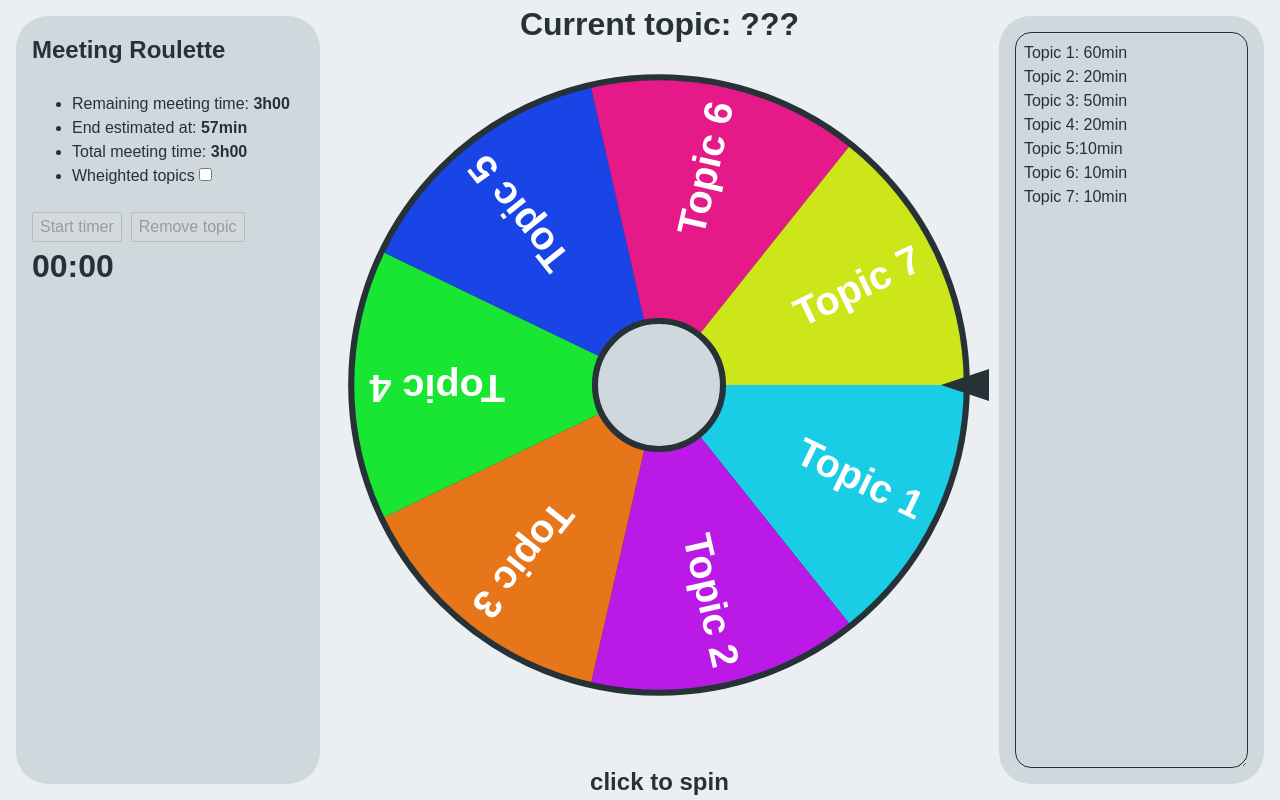
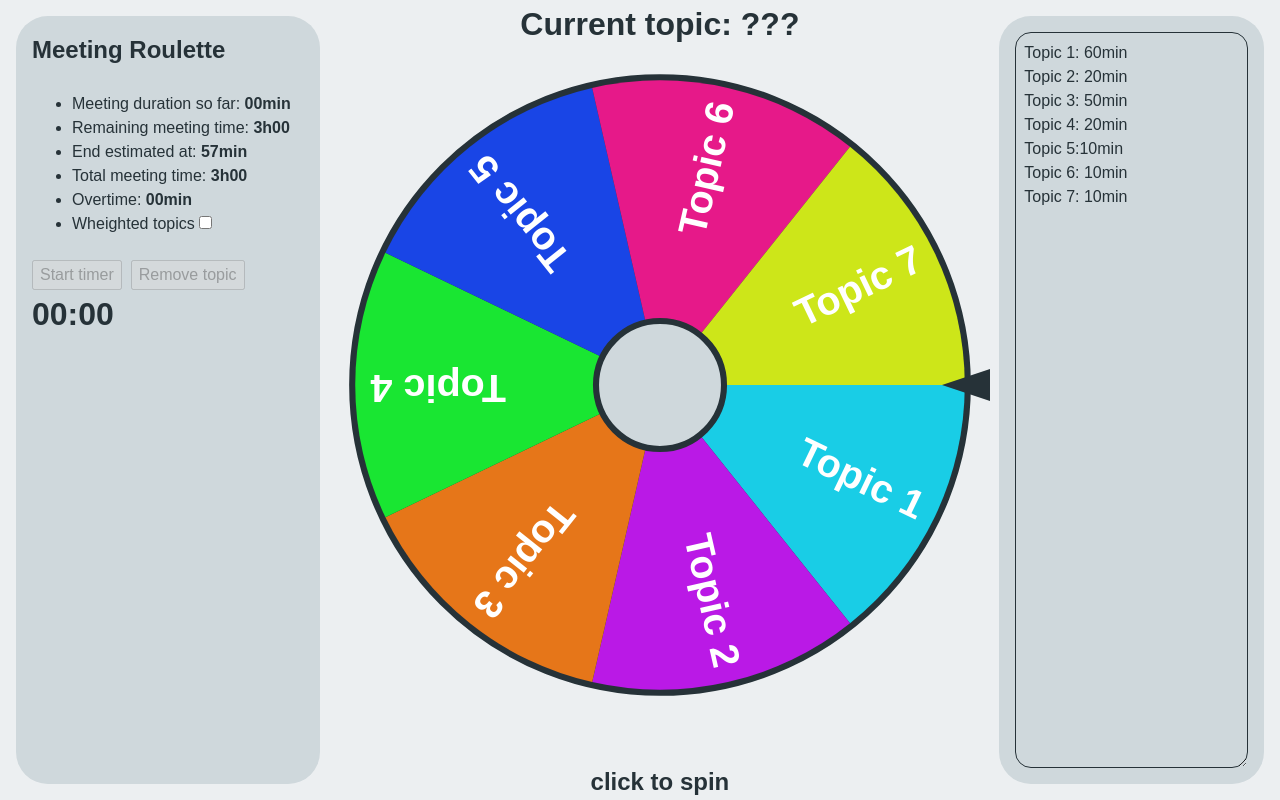
Before and after one commit to Klemek/meeting-roulette, a plain HTML site: page index.html in a window 1280 px wide. Drawn offline with nearby package versions, Linux system fonts and the light colour scheme.

Commit message:
better info

```diff
--- a/index.html
+++ b/index.html
@@ -21,12 +21,20 @@
         <br />
         <ul>
           <li>
-            Remaining meeting time: <b>{{ timeText(totalRemainingTime) }}</b>
+            Meeting duration so far: <b :id="rid + 1">{{ timeText(elapsedTime) }}</b>
           </li>
           <li>
-            End estimated at: <b>{{ timeText(estimatedEnd) }}</b>
+            Remaining meeting time: <b :id="rid + 2">{{ timeText(totalRemainingTime) }}</b>
           </li>
-          <li>Total meeting time: <b>{{ timeText(totalTime) }}</b></li>
+          <li>
+            End estimated at: <b :id="rid + 3">{{ timeText(estimatedEnd) }}</b>
+          </li>
+          <li>
+            Total meeting time: <b :id="rid + 4">{{ timeText(totalTime) }}</b>
+          </li>
+          <li>
+            Overtime: <b :id="rid + 5">{{ timeText(overtimeTime) }}</b>
+          </li>
           <li>
             <label for="wheighted">Wheighted topics</label>&nbsp;<input
               id="wheighted"
--- a/main.js
+++ b/main.js
@@ -11,6 +11,9 @@ let app = {
       selected: 0,
       timerEnd: new Date(),
       timerStarted: false,
+      date: new Date(),
+      meetingStart: new Date(),
+      elapsedTime: 0,
       initialSpin: true,
       initialColor: Math.random() * 360,
       rid: 0,
@@ -36,22 +39,20 @@ let app = {
       return this.data.filter((item) => !item.disabled);
     },
     totalTime() {
-      return this.data.map((item) => item.time).reduce((a, b) => a + b, 0);
+      return this.elapsedTime + this.data.map((item) => item.time).reduce((a, b) => a + b, 0);
     },
     totalRemainingTime() {
       return this.filteredData
         .map((item) => item.time)
         .reduce((a, b) => a + b, 0);
     },
+    overtimeTime() {
+      return this.totalTime - this.totalRemainingTime;
+    },
     estimatedEnd() {
-      const delta = this.timerStarted
-        ? ((this.timerEnd - new Date()) / (1000 * 60))
-        : this.showSelected
-        ? this.selectedData.time
-        : 0;
-      const toAdd = (this.totalRemainingTime - (this.showSelected ? this.selectedData.time : 0)  + delta);
-      const end = new Date();
-      end.setMinutes(end.getMinutes() + toAdd);
+      const end = new Date(this.meetingStart.getTime());
+      const timerDelta = (this.timerEnd - this.date) / (1000 * 60);
+      end.setMinutes(end.getMinutes() + this.totalTime - (this.timerStarted ? timerDelta : 0));
       return end.getHours() * 60 + end.getMinutes();
     },
     svgData() {
@@ -119,17 +120,20 @@ let app = {
     },
     timeText(minutes) {
       if (minutes > 60) {
-        return `${Math.floor(minutes / 60)}h${String(minutes % 60).padStart(
+        return `${Math.floor(minutes / 60).toFixed(0)}h${(minutes % 60).toFixed(0).padStart(
           2,
           "0"
         )}`;
       } else {
-        return `${String(minutes % 60).padStart(2, "0")}min`;
+        return `${(minutes % 60).toFixed(0).padStart(2, "0")}min`;
       }
     },
     spin() {
       if (this.timerStarted) return;
       this.showSelected = false;
+      if (this.initialSpin) {
+        this.meetingStart = new Date();
+      }
       this.initialSpin = false;
       this.wheelPosition += 360 * 10 + Math.random() * 360;
       clearTimeout(this.timeoutId);
@@ -212,8 +216,8 @@ let app = {
     },
     setCookie(cname, cvalue, exdays) {
       const d = new Date();
-      d.setTime(d.getTime() + (exdays*24*60*60*1000));
-      let expires = "expires="+ d.toUTCString();
+      d.setTime(d.getTime() + (exdays * 24 * 60 * 60 * 1000));
+      let expires = "expires=" + d.toUTCString();
       console.log(cname + "=" + cvalue + "; path=/; " + expires);
       document.cookie = cname + "=" + cvalue + "; path=/; " + expires;
     },
@@ -221,7 +225,7 @@ let app = {
       let name = cname + "=";
       let decodedCookie = decodeURIComponent(document.cookie);
       let ca = decodedCookie.split(';');
-      for(let i = 0; i <ca.length; i++) {
+      for (let i = 0; i < ca.length; i++) {
         let c = ca[i];
         while (c.charAt(0) == ' ') {
           c = c.substring(1);
@@ -243,6 +247,8 @@ let app = {
       if (this.timerStarted) {
         document.title = this.timerText();
       }
+      this.elapsedTime = (new Date() - this.meetingStart) / (1000 * 60);
+      this.date = new Date();
     }, 200);
   },
 };
```
Lines whose indentation alone changed are shown as unchanged.
